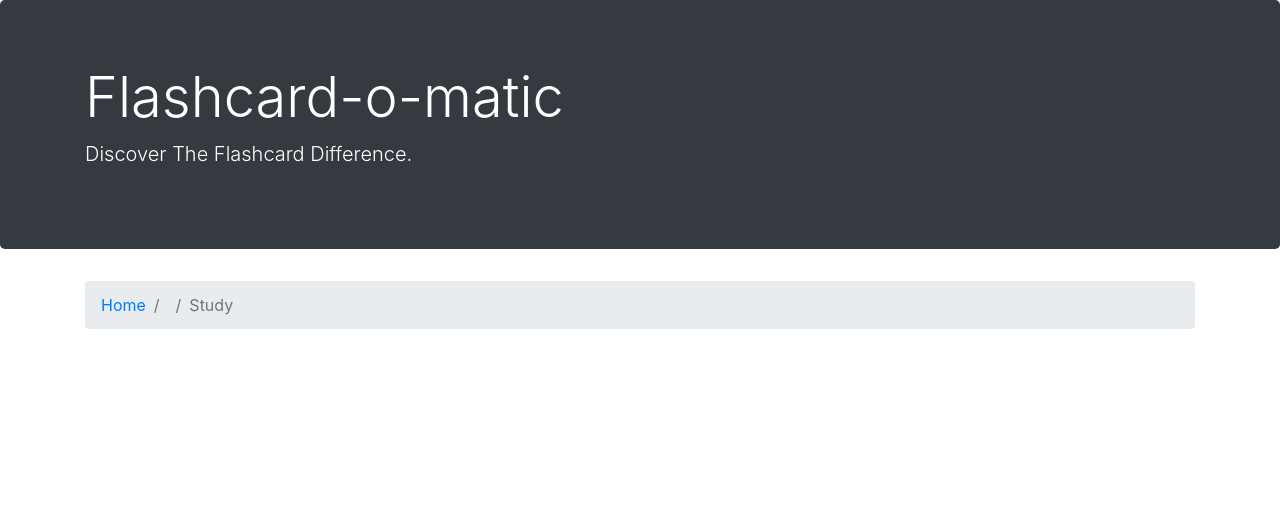
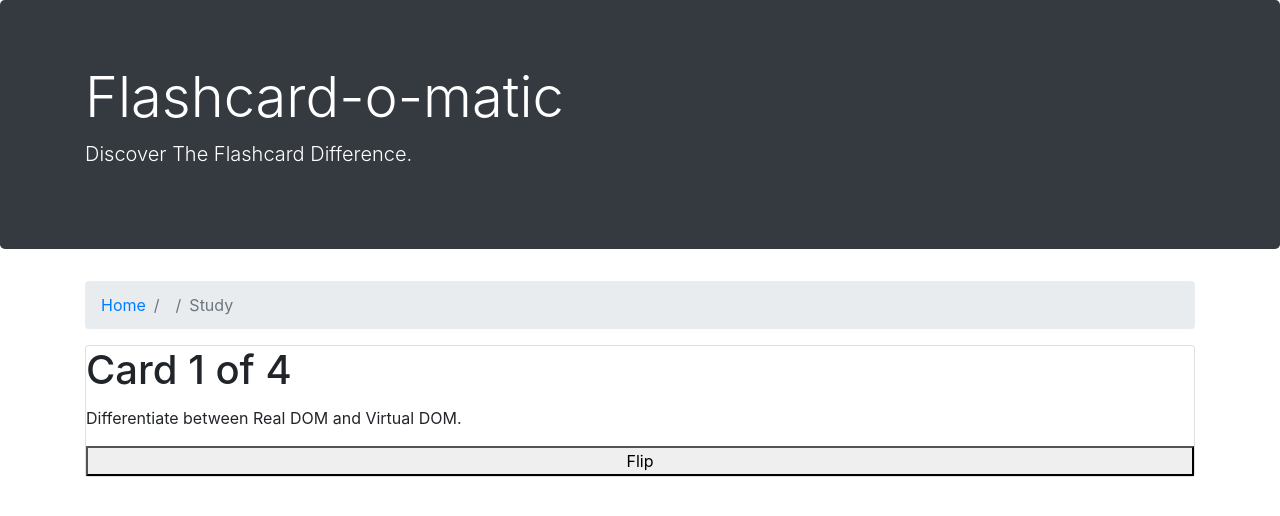
Before and after one commit to charismadezonie/thinkfulchallenges, a React (Create React App) app in the folder Project_Flashcards_Qualified_1/: page /decks/1/study in a window 1280 px wide. Shown: the top 516 px of the page. Built offline with nearby package versions, Linux system fonts and the light colour scheme; no server answers; data requests are answered from the project's data file; a web font is replaced by a local one.

Commit message:
access deck and card data from api

```diff
--- a/Project_Flashcards_Qualified_1/src/Layout/Decks/Study.js
+++ b/Project_Flashcards_Qualified_1/src/Layout/Decks/Study.js
@@ -1,11 +1,14 @@
 import React, { useEffect, useState } from "react";
 import { Link, useRouteMatch } from "react-router-dom";
-import { readDeck } from "../../utils/api";
+import { readDeck, readCard, listCards } from "../../utils/api";
 
 function Study() {
   const { params } = useRouteMatch();
   const deckId = params.slug;
+  let cardId = 1;
   const [currentDeck, setCurrentDeck] = useState({});
+  const [currentCard, setCurrentCard] = useState({});
+  const [cardList, setCardList] = useState([]);
 
   useEffect(() => {
     const abortController = new AbortController();
@@ -15,8 +18,33 @@ function Study() {
       setCurrentDeck(decksData);
     }
     fetchCards();
-    console.log("render");
   }, []);
+
+  useEffect(() => {
+    const abortController = new AbortController();
+
+    async function fetchCurrentCard() {
+      const cardData = await readCard(cardId, abortController.signal);
+      setCurrentCard(cardData);
+    }
+    fetchCurrentCard();
+  }, []);
+
+  useEffect(() => {
+    const abortController = new AbortController();
+
+    async function fetchCardList() {
+      const cardsData = await listCards(deckId, abortController.signal);
+      setCardList(cardsData);
+    }
+    fetchCardList();
+  }, []);
+
+  function handleFlip() {
+    console.log("flip NOW DO IT");
+  }
+
+  console.log(cardList);
 
   return (
     <>
@@ -33,6 +61,15 @@ function Study() {
           </li>
         </ol>
       </nav>
+      <div className="card">
+        <h1 className="card-title">
+          Card {currentCard.id} of {cardList["length"]}
+        </h1>
+        <p>{currentCard.front}</p>
+        <button type="button" onClick={handleFlip}>
+          Flip
+        </button>
+      </div>
     </>
   );
 }
```
